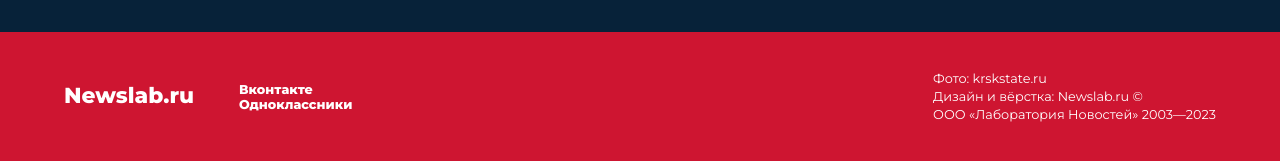
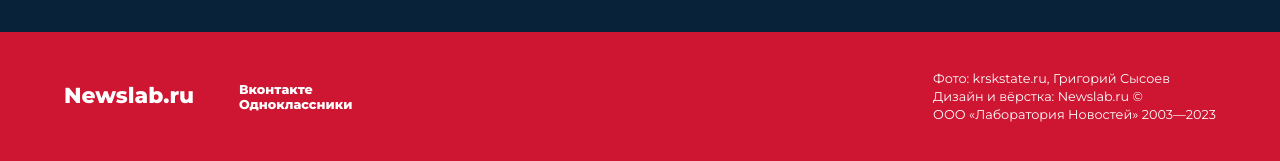
Before and after one commit to egupych/Russia, a plain HTML site: page index.html in a window 1280 px wide. Shown: the part 6072-6233 px from the top of the page. Drawn offline with Linux system fonts and the light colour scheme; a script that the page names is missing.

Commit message:
Update index.html

```diff
--- a/index.html
+++ b/index.html
@@ -250,7 +250,7 @@
 
 
     <div class="authors">
-      Фото: krskstate.ru<br>
+      Фото: krskstate.ru, Григорий Сысоев<br>
       Дизайн и вёрстка: Newslab.ru © <br>
       ООО «Лаборатория Новоcтей» 2003—2023
     </div>
```
